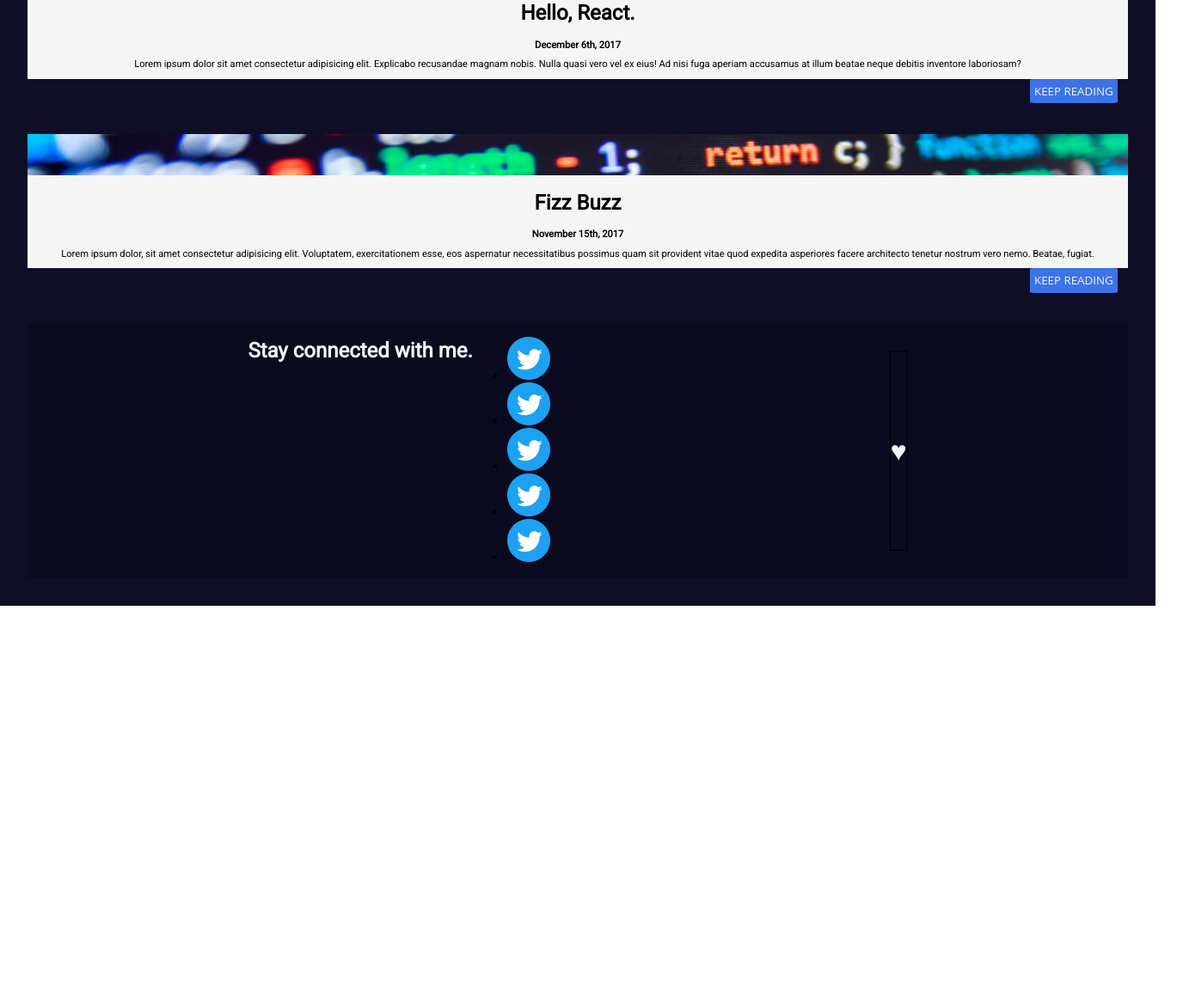
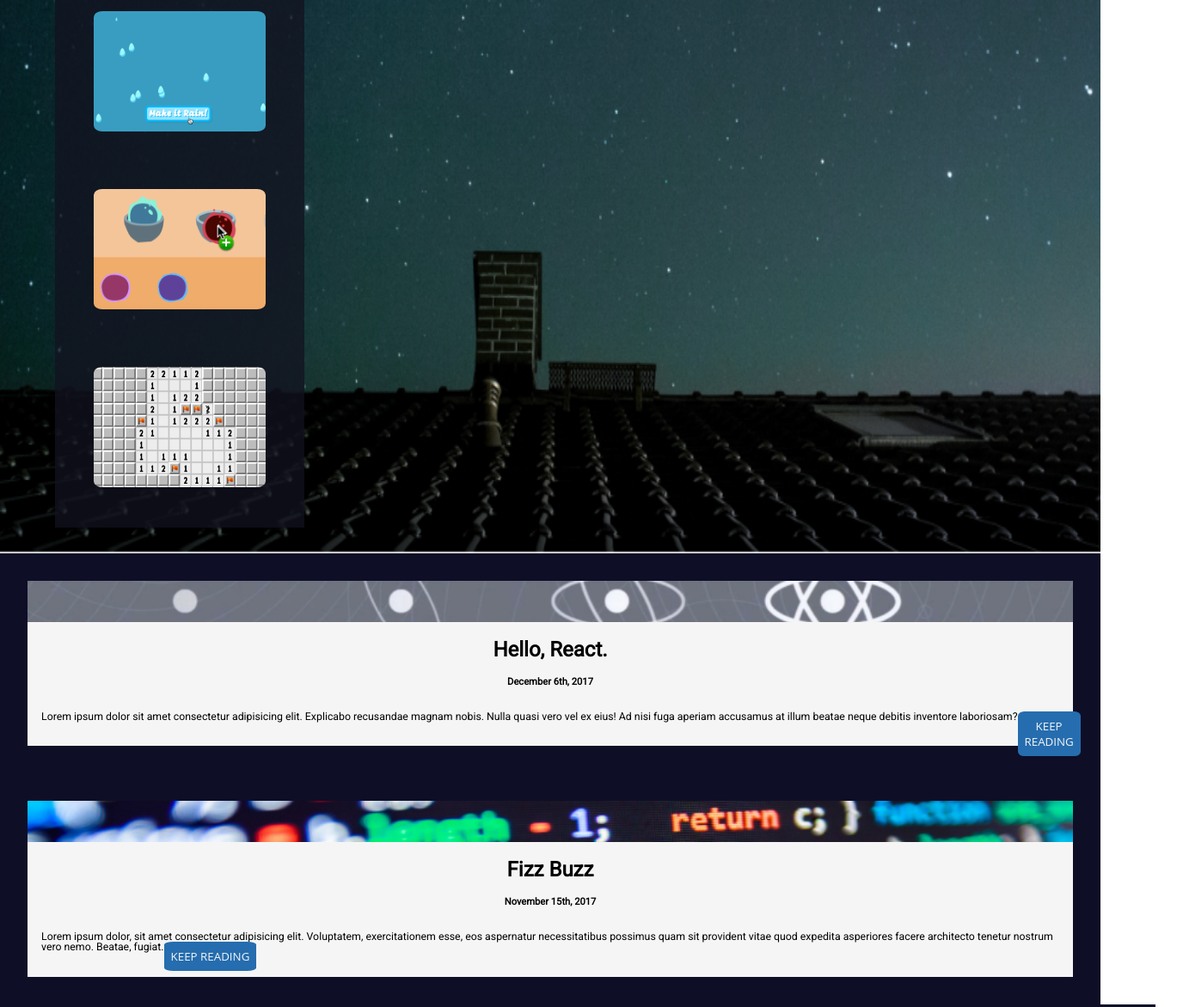
Before and after one commit to PerseusRipple/mock-portfolio, a website: page public/index.html in a window 1280 px wide. Shown: the part 671-1843 px from the top of the page at 86% size, 1376 px wide, since content can reach past the window. Before the commit the page ends 1376 px from the top, so only its background shows below. Drawn offline with Linux system fonts and the light colour scheme.

Commit message:
added 640 screen mock design near complete with socialnwith social media icons in a row

```diff
--- a/public/index.html
+++ b/public/index.html
@@ -15,6 +15,7 @@
 
 		<!--Header -->
 
+<header>
 		<section class="bio">
 			<img
 				class="photo"
@@ -40,47 +41,48 @@
 
 			<!--End Games Section-->
 		</section>
+	</header>
 <!--End Header-->
 
-			<!--Main Container-->
-			<section class="main-container">
-				<div class="border">
+			<!--Supporting Section-->
+
+				<section class="supporting-section">
+
 				<article class="react">
-						<header id="react-holder">
-						</header>
+						<header id="react-holder"></header>
 					<h2 class="intro">Hello, React.</h2>
 					<h3 class="date">December 6th, 2017</h3>
 
-					<p>
+					<p class="greek">
 						Lorem ipsum dolor sit amet consectetur adipisicing elit. Explicabo
 						recusandae magnam nobis. Nulla quasi vero vel ex eius! Ad nisi fuga
 						aperiam accusamus at illum beatae neque debitis inventore
 						laboriosam?
-					</p>
-					<button class="button button--primary--button--medium button--solid">KEEP READING</button>
-				</article></section>
 
-				<div class="border">
+					<button class="button button--primary--button--medium button--solid">KEEP READING</button></p>
+				</article>
+
 				<article class="fizz">
 						<header id="fizz-holder"></header>
 							<h2 class="intro">Fizz Buzz</h2>
-					<h3 class="date">November 15th, 2017</h3>
+					    <h3 class="date">November 15th, 2017</h3>
 
-					<p>
+					<p class="greek">
 						Lorem ipsum dolor, sit amet consectetur adipisicing elit.
 						Voluptatem, exercitationem esse, eos aspernatur necessitatibus
 						possimus quam sit provident vitae quod expedita asperiores facere
 						architecto tenetur nostrum vero nemo. Beatae, fugiat.
-					</p>
-					<button class="button button--primary--button--medium button--solid">KEEP READING	</button>
+
+					<button class="button button--primary--button--medium button--solid">KEEP READING	</button></p>
 				</article>
 			</section>
-			</section>
+			<!-- End Supporting Section-->
+
 			<!--Connect Section-->
 
 			<section class="connect">
 				<h1>Stay connected with me.</h1>
-				<ul class="social media">
+				<ul class="social-media">
 					<li><img class="twitter" src ="/images/Twitter_Social_Icon_Circle_Color.png" alt="Twitter Icon" height="50" width="50" /></li>
 					<li><img class="twitter" src ="/images/Twitter_Social_Icon_Circle_Color.png" alt="Twitter Icon" height="50" width="50" /></li>
 				  <li><img class="twitter" src ="/images/Twitter_Social_Icon_Circle_Color.png" alt="Twitter Icon" height="50" width="50" /></li>
@@ -92,7 +94,7 @@
 			<footer>
 				<p class="screen screen--medium--large">Copyright © 2019 Shantell Smithson. Built with ♥︎ at Suncoast
 					Developers Guild.</p>
-					<p class="icon-logo">♥︎</p>
+					<p class="truncated-logo">♥︎</p>
 			</footer>
 		</section>
 			<!--End Footer-->
@@ -101,7 +103,7 @@
 		<!--End Connect Section-->
 
 
-	<!--End Main Container-->
+
 
 	</body>
 </html>
--- a/public/screen.css
+++ b/public/screen.css
@@ -15,11 +15,17 @@ body {
 	text-align: center;
 }
 
-/* Main Section */
+/* Header */
+
+header {
+	display: flex;
+	justify-content: center;
+	flex-wrap: wrap;
+}
 
 .bio {
 	display: flex;
-	justify-content: center;
+	justify-content: flex-start;
 	flex-wrap: wrap;
 	background-image: url(/images/space.png);
 	background-size: 100% 100%;
@@ -41,7 +47,9 @@ body {
 	margin: 0.5rem;
 	background-color: gray;
 	opacity: 0.9;
-	height: 55%;
+	height: 8%;
+	width: 95%;
+	padding: 0.5rem;
 }
 
 .title {
@@ -56,33 +64,32 @@ body {
 
 ul.games {
 	display: flex;
+	flex-direction: column;
 	justify-content: center;
-	flex-wrap: wrap;
+	align-items: center;
 	list-style: none;
 	background-color: rgba(18, 18, 31, 0.75);
 	margin: 1rem;
+	padding: 0.77rem;
 }
 
-ul.games li {
+ul.games li img:hover {
+	backface-visibility: hidden;
+	animation: left;
 }
 
-nav a {
-}
+/* Supporting Section */
 
-nav a:hover {
-	color: ;
-}
-
-/* Main Container */
-
-.border {
+.supporting-section {
+	display: flex;
+	justify-content: center;
+	flex-wrap: wrap;
 }
 
 #react-holder {
 	background-image: url('/images/react.png');
 	background-size: 100%;
 	background-position-y: 50%;
-	border-top-left-radius: 5%;
 	height: 3rem;
 }
 
@@ -90,45 +97,44 @@ nav a:hover {
 	border: 2rem solid rgb(14, 14, 39);
 	background-color: whitesmoke;
 	width: 100%;
-	margin: 0;
 }
+
+.greek {
+	position: relative;
+	font-size: 0.77rem;
+	padding: 1rem;
+	text-align: left;
+}
+
 .button {
-	background-color: rgb(60, 115, 233);
+	position: absolute;
+	background-size: 60vw;
+	background-color: rgb(37, 109, 175);
 	border: 0;
-	border-radius: 5%;
+	border-radius: 10%;
 	color: whitesmoke;
 	font-family: 'Open Sans', sans-serif;
 	font-weight: 400;
-	float: right;
-	position: 60vw;
-	margin-right: 0.75rem;
-	padding: 0.33rem;
+	padding: 0.5rem;
+	margin-right: 1rem;
 }
-.supporting {
-	display: flex;
-	justify-content: center;
-	flex-wrap: wrap;
-}
+
 #fizz-holder {
 	background-image: url('/images/code.png');
 	background-size: 100%;
 	height: 3rem;
 }
-.react p {
-	font-size: 0.7rem;
-}
+
 .fizz {
 	border: 2rem solid rgb(14, 14, 39);
 	background-color: whitesmoke;
 	width: 100%;
-	margin: 0;
 }
-.fizz p {
-	font-size: 0.7rem;
-}
+
 .date {
 	font-size: 0.7rem;
 }
+
 /* Connect Section */
 
 .connect {
@@ -144,14 +150,15 @@ nav a:hover {
 	color: whitesmoke;
 }
 
-.social media {
+.social-media {
 	display: flex;
-	justify-content: flex-start;
-	flex-wrap: wrap;
+	flex-direction: row;
+	justify-content: center;
+	align-content: center;
+	list-style: none;
 }
 
 .twitter {
-	background-position-x: 4rem;
 }
 
 /* Footer */
@@ -170,6 +177,6 @@ footer p {
 	visibility: hidden;
 }
 
-.icon-logo {
+.truncated-logo {
 	font-size: 2rem;
 }
```
